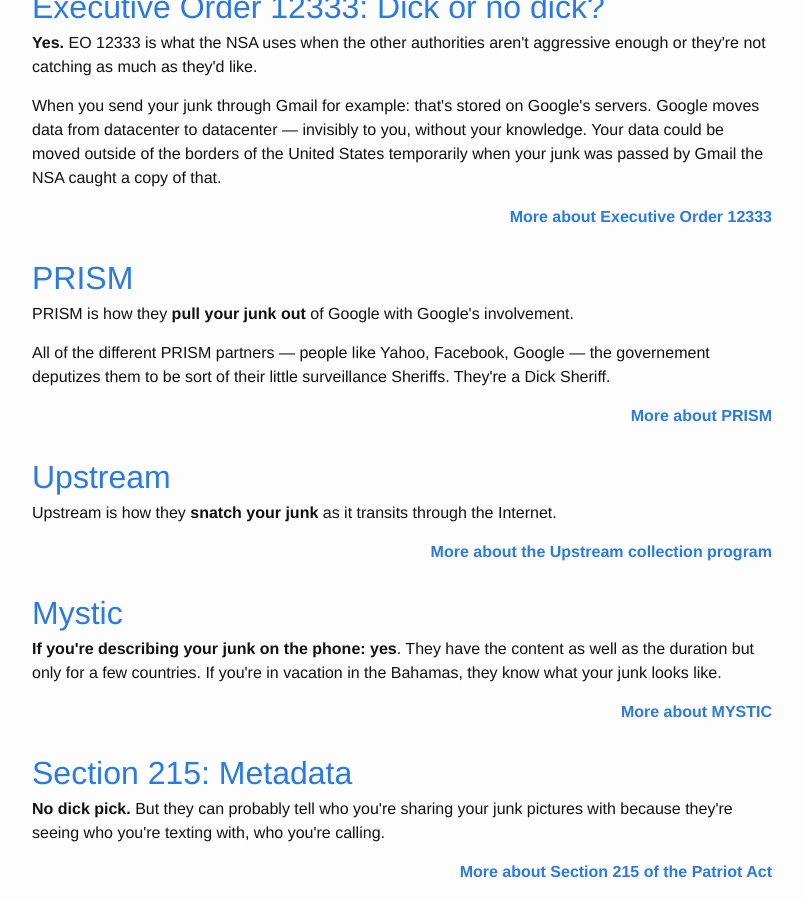
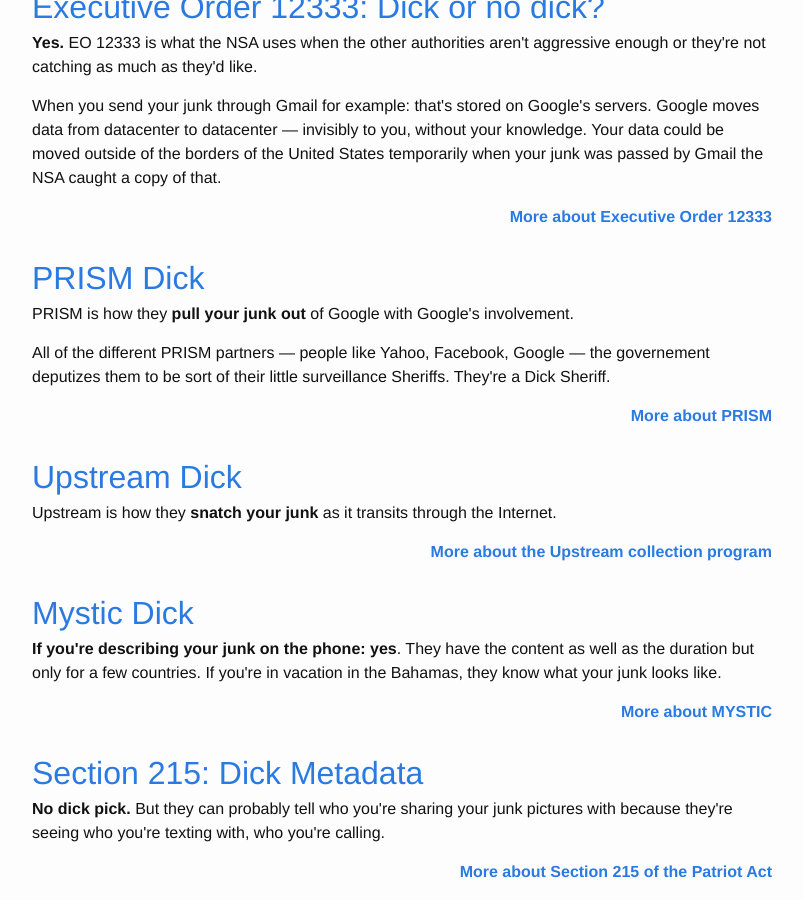
Before and after one commit to olivierlacan/can-they-see-my-dick, a Jekyll site: the page built from index.html, in a window 1280 px wide and 900 px high, scrolled down 678 px. Shown: the whole window, without its empty margins (238-1041 px from the left). Built offline with Jekyll 4.4.1, drawn with Linux system fonts in a browser that asks for light colours; comment, search, counter and statistics services are not loaded.

Commit message:
Add more bad dick puns

```diff
--- a/_layouts/default.html
+++ b/_layouts/default.html
@@ -34,7 +34,7 @@
             <a href="https://www.eff.org/deeplinks/2014/06/primer-executive-order-12333-mass-surveillance-starlet" class="more">More about Executive Order 12333</a>
           </dd>
 
-          <dt><a name="PRISM"></a><a href="#PRISM">PRISM</a></dt>
+          <dt><a name="PRISM"></a><a href="#PRISM">PRISM Dick</a></dt>
           <dd>
             <p>PRISM is how they <strong>pull your junk out</strong> of Google with Google's involvement.</p>
             <p>All of the different PRISM partners — people like Yahoo, Facebook, Google — the governement deputizes them to be sort of their little surveillance Sheriffs. They're a Dick Sheriff.</p>
@@ -42,21 +42,21 @@
             <a href="http://en.wikipedia.org/wiki/PRISM_%28surveillance_program%29" class="more">More about PRISM</a>
           </dd>
 
-          <dt><a name="upstream"></a><a href="#upstream">Upstream</a></dt>
+          <dt><a name="upstream"></a><a href="#upstream">Upstream Dick</a></dt>
           <dd>
             <p>Upstream is how they <strong>snatch your junk</strong> as it transits through the Internet.</p>
 
             <a href="http://en.wikipedia.org/wiki/Upstream_collection" class="more">More about the Upstream collection program</a>
           </dd>
 
-          <dt><a name="mystic"></a><a href="#mystic">Mystic</a></dt>
+          <dt><a name="mystic"></a><a href="#mystic">Mystic Dick</a></dt>
           <dd>
             <p><strong>If you're describing your junk on the phone: yes</strong>. They have the content as well as the duration but only for a few countries. If you're in vacation in the Bahamas, they know what your junk looks like.</p>
 
             <a href="http://en.wikipedia.org/wiki/MYSTIC_%28surveillance_program%29" class="more">More about MYSTIC</a>
           </dd>
 
-          <dt><a name="section-215"></a><a href="#section-215">Section 215: Metadata</a></dt>
+          <dt><a name="section-215"></a><a href="#section-215">Section 215: Dick Metadata</a></dt>
           <dl>
             <p><strong>No dick pick.</strong> But they can probably tell who you're sharing your junk pictures with because they're seeing who you're texting with, who you're calling. </p>
 
```
